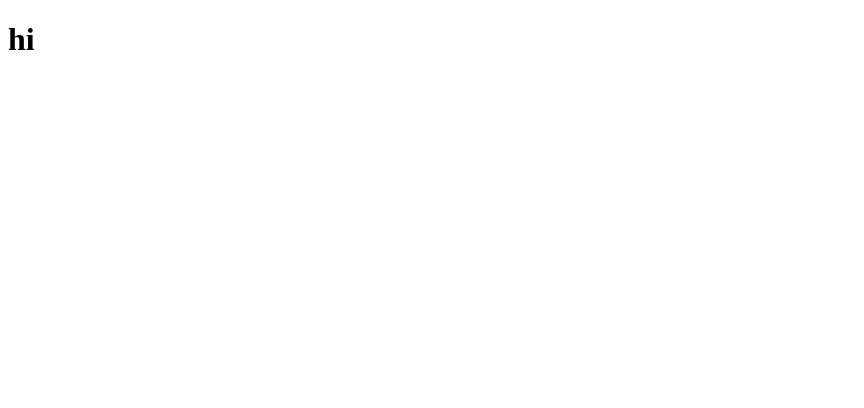
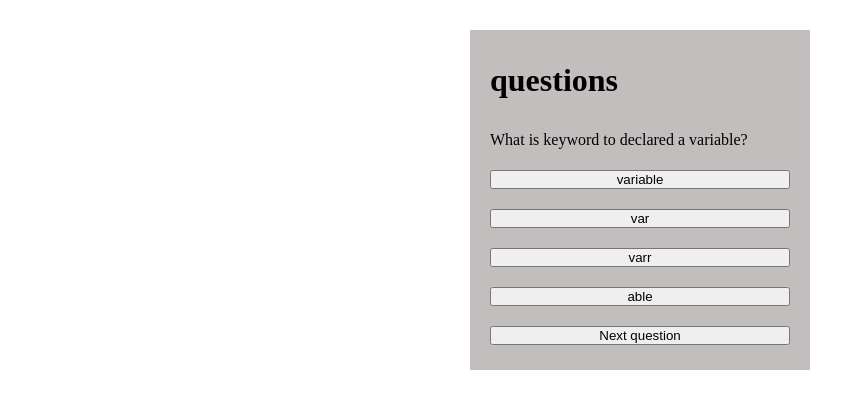
Before and after one commit to mhuzaifa360/classTask003-Interactive-Quiz-Game, a plain HTML site: page index.html in a window 1280 px wide. Shown: the whole page, without its empty margins (0-864 px from the left). Drawn offline with Linux system fonts and the light colour scheme.

Commit message:
add some css style for question container

```diff
--- /dev/null
+++ b/app.js
@@ -0,0 +1,172 @@
+
+var question = [
+    {
+        question: "Add 2 and 5?",
+        choices: [2,5,8,7],
+        answerIndex: 3,
+
+    },
+    {
+        question: " What is keyword to declared a variable?",
+        choices: ["variable","var","varr","able"],
+        answerIndex: 1,
+    },
+    {
+        question: " What is let?",
+        choices: ["variable","index","object","class"],
+        answerIndex: 0,
+    },
+
+]
+var score = 0;
+var currentQuestionIndex = 0;
+
+
+function showQuestions(){
+    var question1 = document.getElementById('question')
+    question1.textContent = question[currentQuestionIndex].question;
+
+    document.getElementById('choice1').textContent = question[currentQuestionIndex].choices[0]
+
+    document.getElementById('choice2').textContent = question[currentQuestionIndex].choices[1]
+
+    document.getElementById('choice3').textContent = question[currentQuestionIndex].choices[2]
+
+    document.getElementById('choice4').textContent = question[currentQuestionIndex].choices[3]
+
+
+}
+
+
+function checkAnswer(selectedOptionIndex){
+    if(selectedOptionIndex === question[currentQuestionIndex].answerIndex){
+        alert("You got it right .")
+        score++;
+        currentQuestionIndex++;
+        showQuestions()
+
+    } else{
+        alert("Wrong! try nst time.")
+        currentQuestionIndex++;
+        showQuestions();
+
+    }
+}
+showQuestions();
+checkAnswer();
+
+
+
+
+
+
+
+
+
+
+
+
+
+
+
+
+
+
+
+
+
+
+
+
+
+
+// const questions = [
+//     {
+//         question: "What is the capital of France?",
+//         choices: ["Berlin", "Madrid", "Paris", "Rome"],
+//         answer: 2
+//     },
+//     {
+//         question: "What is 2 + 2?",
+//         choices: ["3", "4", "5", "6"],
+//         answer: 1
+//     },
+//     {
+//         question: "What is the color of the sky on a clear day?",
+//         choices: ["Green", "Blue", "Red", "Yellow"],
+//         answer: 1
+//     },
+//     {
+//         question: "What is the largest planet in our solar system?",
+//         choices: ["Earth", "Mars", "Jupiter", "Saturn"],
+//         answer: 2
+//     }
+// ];
+
+// let currentQuestionIndex = 0;
+// let score = 0;
+// const totalQuestions = questions.length;
+
+// document.addEventListener('DOMContentLoaded', () => {
+//     loadQuestion();
+
+//     const answerButtons = document.querySelectorAll('.answer-btn');
+//     answerButtons.forEach((button, index) => {
+//         button.addEventListener('click', () => handleAnswer(index));
+//         button.addEventListener('mouseover', () => button.style.backgroundColor = '#3e8e41');
+//         button.addEventListener('mouseout', () => button.style.backgroundColor = '#4CAF50');
+//     });
+
+//     document.getElementById('next-question-btn').addEventListener('click', loadQuestion);
+//     document.addEventListener('keydown', handleKeyboardInput);
+// });
+
+// function loadQuestion() {
+//     if (currentQuestionIndex >= totalQuestions) {
+//         showEndGameMessage();
+//         return;
+//     }
+
+//     const question = questions[currentQuestionIndex];
+//     document.getElementById('question-area').textContent = question.question;
+
+//     const answerButtons = document.querySelectorAll('.answer-btn');
+//     answerButtons.forEach((button, index) => {
+//         button.textContent = question.choices[index];
+//         button.disabled = false;
+//     });
+
+//     document.getElementById('next-question-btn').style.display = 'none';
+//     document.getElementById('end-game-message').textContent = '';
+// }
+
+// function handleAnswer(index) {
+//     const question = questions[currentQuestionIndex];
+//     const isCorrect = index === question.answer;
+
+//     if (isCorrect) {
+//         score++;
+//         document.getElementById('score').textContent = `Score: ${score}`;
+//         alert('Correct!');
+//     } else {
+//         alert('Try Again!');
+//     }
+
+//     const answerButtons = document.querySelectorAll('.answer-btn');
+//     answerButtons.forEach(button => button.disabled = true);
+
+//     document.getElementById('next-question-btn').style.display = 'block';
+// }
+
+// function handleKeyboardInput(event) {
+//     const key = event.key;
+//     if (key >= '1' && key <= '4') {
+//         const index = parseInt(key) - 1;
+//         handleAnswer(index);
+//     }
+// }
+
+// function showEndGameMessage() {
+//     document.getElementById('end-game-message').textContent = `Game Over! Your final score is ${score}.`;
+//     document.getElementById('next-question-btn').style.display = 'none';
+// }
--- a/index.html
+++ b/index.html
@@ -4,9 +4,27 @@
     <meta charset="UTF-8">
     <meta name="viewport" content="width=  , initial-scale=1.0">
     <title>Document</title>
+    <link rel="stylesheet" href="./style.css">
 </head>
 <body>
-    <h1>hi</h1>
+    <div class="container">
+
+        <h1>questions </h1>
+
+        <p id="question"></p>
+    <button id="choice1" onclick="checkAnswer(0)"></button>
+    <button id="choice2" onclick="checkAnswer(1)"></button>
+    <button id="choice3" onclick="checkAnswer(2)"></button>
+    <button id="choice4" onclick="checkAnswer(3)"></button>
+
+    <button id="next-question">Next question</button>
+
+</div>
+
+
+    <script src="app.js"></script>
+
+
 
 </body>
 </html>
--- /dev/null
+++ b/style.css
@@ -0,0 +1,22 @@
+*{
+    padding: 0;
+    margin: 0;
+}
+body{
+    height: 50vh;
+    display: flex;
+    justify-content: center;
+    align-items: center;
+}
+.container{
+    background: rgb(194, 190, 190);
+    width: 300px;
+    height: 300px;
+    display: flex;
+    flex-direction: column;
+    line-height: 60px;
+    padding: 20px;
+}
+button{
+    margin-bottom: 20px;
+}
```
